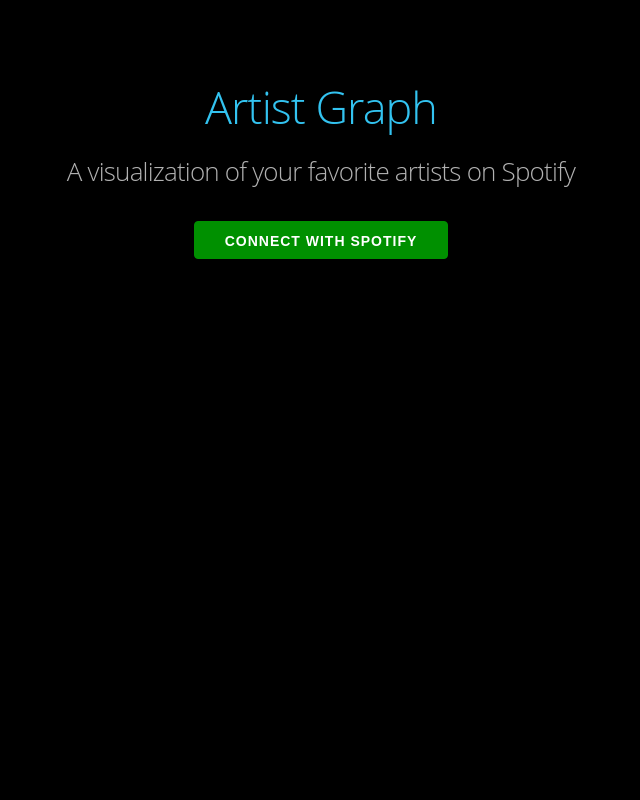
After one commit to andrewsingh/artist-graph, a Flask app: template templates/login.html in a window 1280 px wide. The commit adds this page. Shown: the whole page, without its empty margins (319-959 px from the left). Run offline with Flask 3, Linux system fonts and the light colour scheme; the template is opened without the code that fills it, so the values that code supplies are empty; parts of the project's set-up code (start-up, migrations or seed data) failed here and were passed over.

Commit message:
Added splash page, hopefully site is shareable on Facebook now

```diff
--- a/app.py
+++ b/app.py
@@ -3,7 +3,7 @@ import time
 from collections import defaultdict
 import pprint
 import flask
-from flask import Flask, redirect, request, session, make_response
+from flask import Flask, redirect, request, session, make_response, render_template
 import dash
 import dash_core_components as dcc
 import dash_cytoscape as cyto
@@ -36,9 +36,16 @@ else:
 server = flask.Flask(__name__)
 server.secret_key = os.environ['SECRET_KEY']
 
+
+@server.route("/")
+def index():
+    return render_template('login.html')
+
+
+
 # authorization-code-flow Step 1. Have your application request authorization;
 # the user logs in and authorizes access
-@server.route("/")
+@server.route("/login")
 def verify():
     auth_url = f'{API_BASE}/authorize?client_id={SPOTIFY_CLIENT_ID}&response_type=code&redirect_uri={redirect_uri}&scope={SCOPE}&show_dialog={SHOW_DIALOG}'
     print("auth_url: {}".format(auth_url))
--- a/assets/style.css
+++ b/assets/style.css
@@ -186,6 +186,7 @@ input[type="button"].button-primary:focus {
     border-color: rgb(200, 35, 51); }
 
 
+
 /* Forms
   –––––––––––––––––––––––––––––––––––––––––––––––––– */
   input[type="email"],
@@ -315,6 +316,10 @@ audio::-webkit-media-controls-current-time-display, audio::-webkit-media-control
   text-shadow: none;
   color: white;
 }
+
+/* h1 {
+  color: green;
+} */
 
 
 /* audio::-webkit-media-controls-mute-button, audio::-webkit-media-controls-volume-slider-container, audio::-webkit-media-controls-volume-slider {
--- /dev/null
+++ b/static/login.css
@@ -0,0 +1,219 @@
+/* Table of contents
+––––––––––––––––––––––––––––––––––––––––––––––––––
+- Grid
+- Base Styles
+- Typography
+- Links
+- Buttons
+- Forms
+- Lists
+- Code
+- Tables
+- Spacing
+- Utilities
+- Clearing
+- Custom App CSS
+*/
+
+
+/* Theme colors
+#b2b2b2
+#b4b4b4
+
+*/
+
+
+/* Grid
+–––––––––––––––––––––––––––––––––––––––––––––––––– */
+.container {
+    position: relative;
+    width: 100%;
+    max-width: 960px;
+    margin: 0 auto;
+    padding: 0 20px;
+    box-sizing: border-box;
+}
+.column,
+.columns {
+  width: 100%;
+  float: left;
+  box-sizing: border-box; }
+
+/* For devices larger than 400px */
+@media (min-width: 400px) {
+  .container {
+    width: 85%;
+    padding: 0; }
+}
+
+/* For devices larger than 550px */
+@media (min-width: 550px) {
+  .container {
+    width: 80%; }
+
+
+/* Base Styles
+–––––––––––––––––––––––––––––––––––––––––––––––––– */
+/* NOTE
+html is set to 62.5% so that all the REM measurements throughout Skeleton
+are based on 10px sizing. So basically 1.5rem = 15px :) */
+html {
+  font-size: 62.5%; }
+body {
+  font-size: 1.5em; /* currently ems cause chrome bug misinterpreting rems on body element */
+  line-height: 1.6;
+  font-weight: 400;
+  font-family: "Open Sans", "HelveticaNeue", "Helvetica Neue", Helvetica, Arial, sans-serif;
+  color: rgb(50, 50, 50); }
+
+
+/* Typography
+–––––––––––––––––––––––––––––––––––––––––––––––––– */
+h1, h2, h3, h4, h5, h6 {
+  margin-top: 0;
+  margin-bottom: 0;
+  font-weight: 300; }
+h1 { font-size: 4.5rem; line-height: 1.2;  letter-spacing: -.1rem; margin-bottom: 2rem; }
+h2 { font-size: 3.6rem; line-height: 1.25; letter-spacing: -.1rem; margin-bottom: 1.8rem; margin-top: 1.8rem;}
+h3 { font-size: 3.0rem; line-height: 1.3;  letter-spacing: -.1rem; margin-bottom: 1.5rem; margin-top: 1.5rem;}
+h4 { font-size: 2.6rem; line-height: 1.35; letter-spacing: -.08rem; margin-bottom: 1.2rem; margin-top: 1.2rem;}
+h5 { font-size: 2.2rem; line-height: 1.5;  letter-spacing: -.05rem; margin-bottom: 0.6rem; margin-top: 0.6rem;}
+h6 { font-size: 2.0rem; line-height: 1.6;  letter-spacing: 0; margin-bottom: 0.75rem; margin-top: 0.75rem;}
+
+p {
+  margin-top: 0; }
+
+
+/* Blockquotes
+–––––––––––––––––––––––––––––––––––––––––––––––––– */
+blockquote {
+  border-left: 4px lightgrey solid;
+  padding-left: 1rem;
+  margin-top: 2rem;
+  margin-bottom: 2rem;
+  margin-left: 0rem;
+}
+
+
+/* Links
+–––––––––––––––––––––––––––––––––––––––––––––––––– */
+a {
+  color: #1EAEDB; }
+a:hover {
+  color: #0FA0CE; }
+
+
+/* Buttons
+–––––––––––––––––––––––––––––––––––––––––––––––––– */
+.button,
+button,
+input[type="submit"],
+input[type="reset"],
+input[type="button"] {
+  display: inline-block;
+  height: 38px;
+  width: fit-content;
+  padding: 0 30px;
+  color: #555;
+  text-align: center;
+  font-size: 14px;
+  font-weight: 600;
+  line-height: 38px;
+  letter-spacing: .1rem;
+  text-transform: uppercase;
+  text-decoration: none;
+  white-space: nowrap;
+  background-color: transparent;
+  border-radius: 4px;
+  border: 1px solid #bbb;
+  cursor: pointer;
+  box-sizing: border-box; }
+.button:hover,
+button:hover,
+input[type="submit"]:hover,
+input[type="reset"]:hover,
+input[type="button"]:hover,
+.button:focus,
+button:focus,
+input[type="submit"]:focus,
+input[type="reset"]:focus,
+input[type="button"]:focus {
+  color: #333;
+  border-color: #888;
+  outline: 0; }
+
+    .button.button-spotify,
+    button.button-spotify,
+    input[type="submit"].button-spotify,
+    input[type="reset"].button-spotify,
+    input[type="button"].button-spotify {
+      color: #FFF;
+      background-color: rgb(0, 144, 0);
+      border-color: rgb(0, 144, 0); }
+    .button.button-spotify:hover,
+    button.button-spotify:hover,
+    input[type="submit"].button-spotify:hover,
+    input[type="reset"].button-spotify:hover,
+    input[type="button"].button-spotify:hover,
+    .button.button-spotify:focus,
+    button.button-spotify:focus,
+    input[type="submit"].button-spotify:focus,
+    input[type="reset"].button-spotify:focus,
+    input[type="button"].button-spotify:focus {
+      color: #FFF;
+      background-color: rgb(0, 120, 0);
+      border-color: rgb(0, 120, 0);
+    }
+
+
+
+
+
+/* width */
+::-webkit-scrollbar {
+  width: 8px;
+  height: 8px;
+}
+
+/* Track */
+::-webkit-scrollbar-track {
+  background: #22252b;
+  border: 1px solid #b2b2b270;
+  border-radius: 10px;
+}
+
+/* Handle */
+::-webkit-scrollbar-thumb {
+  background: #b5b5b5;
+  border-radius: 10px;
+  padding: 3px;
+}
+
+/* Handle on hover */
+::-webkit-scrollbar-thumb:hover {
+  background: #b5b5b570;
+}
+
+
+body {
+    background-color: black;
+    color: #b2b2b2;
+    height: 100vh;
+    margin: 0;
+}
+
+
+#container {
+    margin: auto;
+    padding-top: 10vh;
+    width: 40%;
+    text-align: center;
+}
+
+#title {
+    color: #33C3F0;
+}
+
+#login-btn {
+    margin-top: 20px;
+}
--- /dev/null
+++ b/templates/login.html
@@ -0,0 +1,12 @@
+<!doctype html>
+
+<head>
+    <link rel="stylesheet" type="text/css" href="{{ url_for('static', filename='login.css') }}">
+</head>
+
+
+<div id="container">
+    <h1 id="title">Artist Graph</h1>
+    <h4>A visualization of your favorite artists on Spotify</h4>
+    <button id="login-btn" class="button-spotify" onclick="window.location.href = '/login'" >Connect with Spotify</button>
+</div>
```
